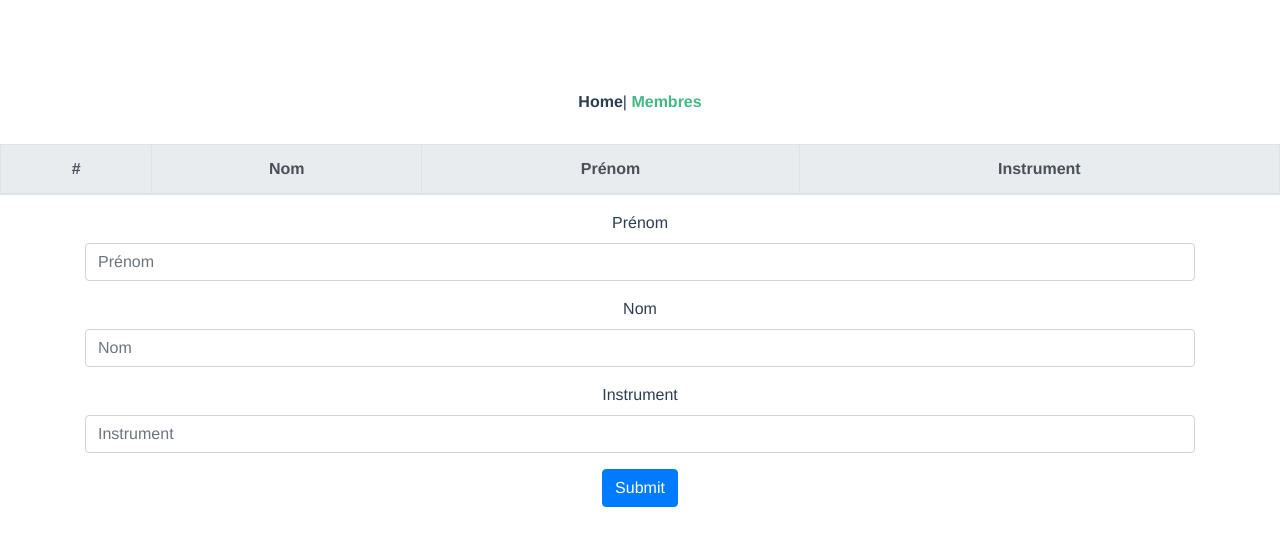
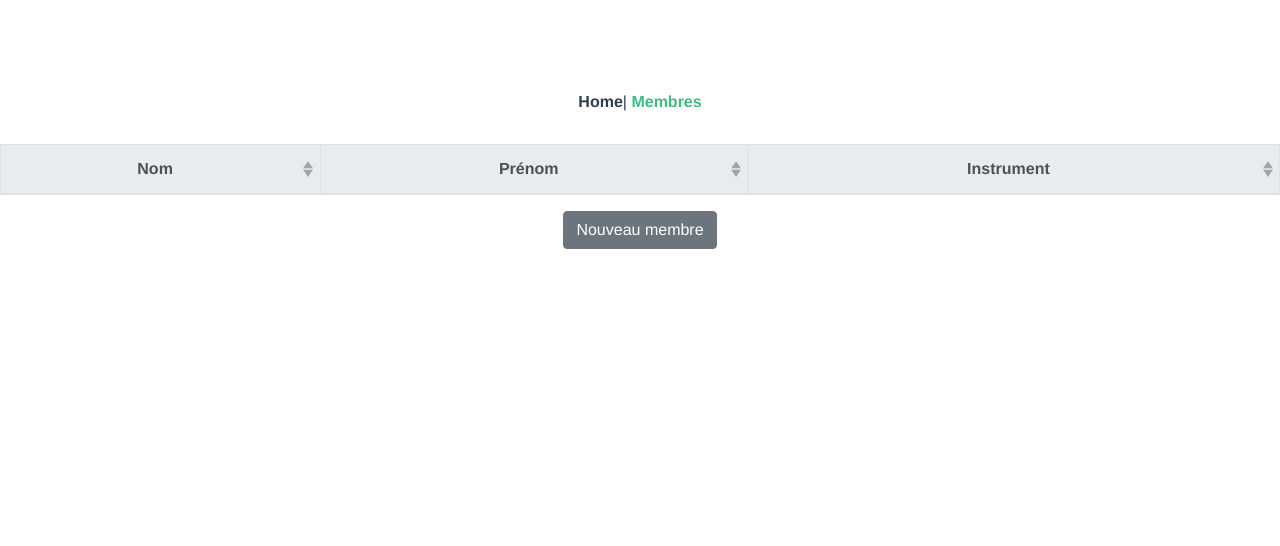
Before and after one commit to Chasuble15/fanfare-management-software, a Vue app: page /members in a window 1280 px wide. Shown: the top 546 px of the page. Built offline with nearby package versions, Linux system fonts and the light colour scheme; what vue-firestore would draw is missing.

Commit message:
Add modal member form

```diff
--- a/package.json
+++ b/package.json
@@ -10,6 +10,8 @@
   "dependencies": {
     "@firebase/app": "^0.6.4",
     "@firebase/firestore": "^1.14.6",
+    "bootstrap": "^4.5.0",
+    "bootstrap-vue": "^2.15.0",
     "core-js": "^3.6.5",
     "vue": "^2.6.11",
     "vue-firestore": "^0.3.30",
--- a/src/views/Members.vue
+++ b/src/views/Members.vue
@@ -1,25 +1,13 @@
 <template>
   <div class="members">
-    <table class="table table-bordered">
-      <thead class="thead-light">
-        <tr>
-          <th scope="col">#</th>
-          <th scope="col">Nom</th>
-          <th scope="col">Prénom</th>
-          <th scope="col">Instrument</th>
-        </tr>
-      </thead>
-      <tbody>
-        <tr v-for="member in memberList" :key="member.key">
-          <th scope="row">{{ member.key }}</th>
-          <td>{{ member.lastName }}</td>
-          <td>{{ member.firstName }}</td>
-          <td>{{ member.instrument }}</td>
-        </tr>
-      </tbody>
-    </table>
-    <div class="container">
-      <form>
+    <div>
+      <b-table hover bordered head-variant="light" :items="memberList" :fields="fields"></b-table>
+    </div>
+    <div>
+      <b-button id="show-btn" @click="$bvModal.show('bv-modal-example')">Nouveau membre</b-button>
+
+      <b-modal id="bv-modal-example" hide-footer>
+        <template v-slot:modal-title>Nouveau membre</template>
         <div class="form-group">
           <label for="firstName">Prénom</label>
           <input
@@ -50,9 +38,8 @@
             v-model="instrument"
           />
         </div>
-
-        <button type="submit" class="btn btn-primary" @click="addMember">Submit</button>
-      </form>
+        <b-button class="mt-3" block @click="addMember">Valider</b-button>
+      </b-modal>
     </div>
   </div>
 </template>
@@ -65,6 +52,23 @@
 
   data() {
     return {
+      fields: [
+        {
+          key: "lastName",
+          label: "Nom",
+          sortable: true
+        },
+        {
+          key: "firstName",
+          label: "Prénom",
+          sortable: true
+        },
+        {
+          key: "instrument",
+          label: "Instrument",
+          sortable: true
+        }
+      ],
       memberList: [],
       lastName: "",
       firstName: "",
@@ -85,6 +89,12 @@
         firstName: this.firstName,
         instrument: this.instrument
       });
+
+      // Hide the modal manually
+      this.$nextTick(() => {
+        this.$bvModal.hide("bv-modal-example");
+      });
+
       this.lastName = "";
       this.firstName = "";
       this.instrument = "";
```
Also changed, not shown: src/main.js (+11 -0 lines), 1 other file (tests, documents, lock files or other folders).
